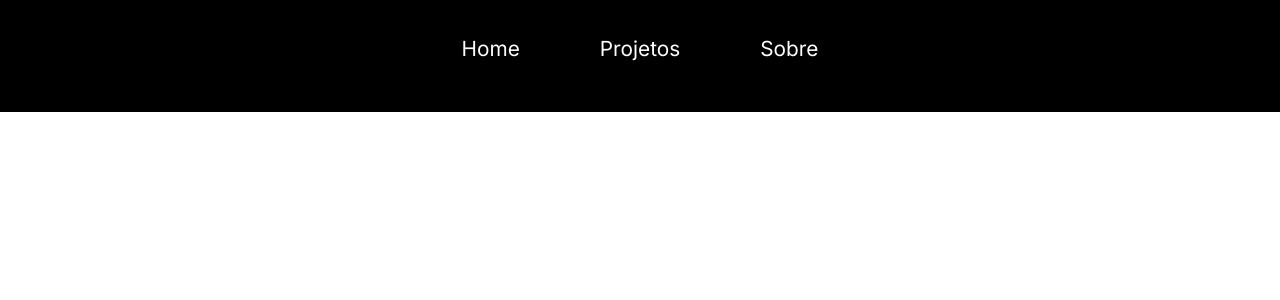
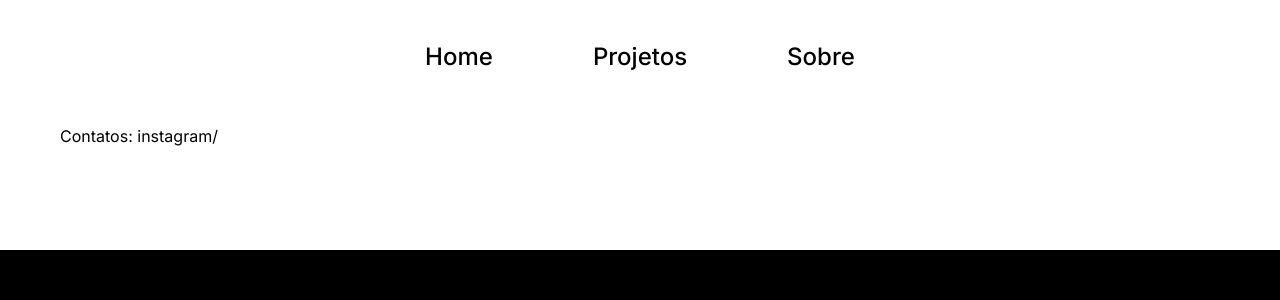
Before and after one commit to sergiocavalcanti/produtora_findout, a Next.js app: page /sobre in a window 1280 px wide. Shown: the top 300 px of the page. Built offline with nearby package versions, Linux system fonts and the light colour scheme.

Commit message:
home css

```diff
--- a/src/app/_components/footer/index.js
+++ b/src/app/_components/footer/index.js
@@ -6,7 +6,7 @@ const Footer = () => {
   return (
     <div className={style.footer}>
         <ul>
-            <li></li>
+            <p>Contatos: instagram/</p>
         </ul>
     </div>
   )
--- a/src/app/_components/footer/style.module.css
+++ b/src/app/_components/footer/style.module.css
@@ -1,5 +1,7 @@
 .footer {
+    margin-top: 70px;
     width: 100vw;
-    background-color: black;
+    height: 120px;
+    background-color: white;
     padding: 20px;
 }
--- a/src/app/_components/menu/index.js
+++ b/src/app/_components/menu/index.js
@@ -6,9 +6,9 @@ const Menu = () => {
   return (
     <div className={style.menu}>
         <ul>
-            <li><Link href="/">Home</Link></li>
-            <li><Link href="/projetos">Projetos</Link></li>
-            <li><Link href="/sobre">Sobre</Link></li>
+            <p><Link href="/">Home</Link></p>
+            <p><Link href="/projetos">Projetos</Link></p>
+            <p><Link href="/sobre">Sobre</Link></p>
         </ul>
     </div>
   )
--- a/src/app/_components/menu/style.module.css
+++ b/src/app/_components/menu/style.module.css
@@ -3,23 +3,24 @@
     top: 0%;
     left: 0%;
     width: 100vw;
-    background-color: black;
+    background-color: white;
 }
 
 .menu ul {
     display: flex;
     flex-direction: row;
-    padding: 20px;
-    gap: 80px;
+    padding: 10px;
+    gap: 100px;
     justify-content: center;
 }
 
-.menu ul li a {
+.menu ul p a {
     text-decoration: none;
-    color: white;
-    font-size: 1.3rem;
+    font-size: 1.5rem;
+    font-weight: 500;
+    color: black;
 }
 
-.menu ul li a:hover {
+.menu ul p a:hover {
     text-decoration: underline;
 }
--- a/src/app/globals.css
+++ b/src/app/globals.css
@@ -2,4 +2,5 @@ body, html {
   margin: 0;
   padding: 0;
   overflow-x: hidden;
+  background-color: black
 };
--- a/src/app/landingPage/gallery/galleryPost/style.module.css
+++ b/src/app/landingPage/gallery/galleryPost/style.module.css
@@ -1,9 +1,12 @@
 .galleryPost {
+    padding: 10px;
     display: flex;
     flex-direction: row;
     margin: 10px 0px;
     gap: 15px;
     align-items: center;
+    border-radius: 10px;
+    background-color: white;
 }
 
 .galleryPost iframe {
@@ -12,5 +15,5 @@
 }
 
 .galleryPost p {
-
+    color: black;
 }
--- a/src/app/landingPage/presentation/index.js
+++ b/src/app/landingPage/presentation/index.js
@@ -4,7 +4,7 @@ import style from './style.module.css'
 const Presentation = () => {
   return (
     <div className={style.presentation}>
-      <iframe width="860" height="615" src="https://www.youtube.com/embed/FaqfBOcr4l8?si=wJ28ZEeC8VHquZVv&autoplay=1&controls=0&loop=1&mute=1" title="YouTube video player" frameBorder="0" allow="accelerometer; autoplay; mute; loop; clipboard-write; encrypted-media; gyroscope; picture-in-picture; web-share" referrerPolicy="strict-origin-when-cross-origin" allowFullScreen></iframe>
+      <iframe width="830" height="500" src="https://www.youtube.com/embed/videoseries?si=Ta8zbrEuN2MtyDaS&amp;controls=0&showinfo=0&rel=0&autoplay=1&loop=1&mute=1&playlist=0&amp;list=PL8wmuaOnkJMC6IBXFVxRbDaSHhg4FkNuQ" title="YouTube video player" frameborder="0" allow="accelerometer; autoplay; clipboard-write; encrypted-media; gyroscope; picture-in-picture; web-share" referrerpolicy="strict-origin-when-cross-origin" allowfullscreen/>
     </div>
   )
 }
```
Also changed, not shown: src/app/landingPage/presentation/style.module.css (+8 -0 lines).
